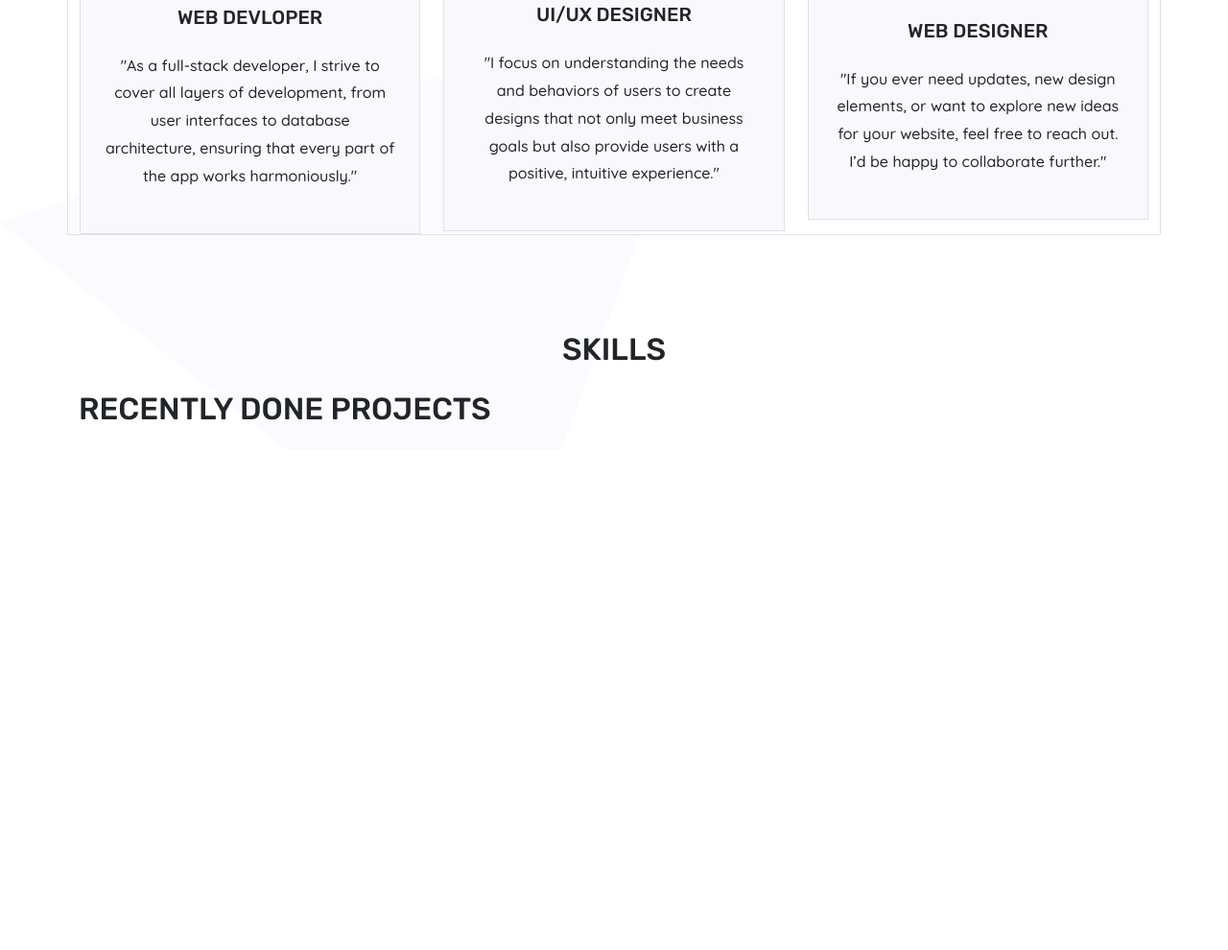
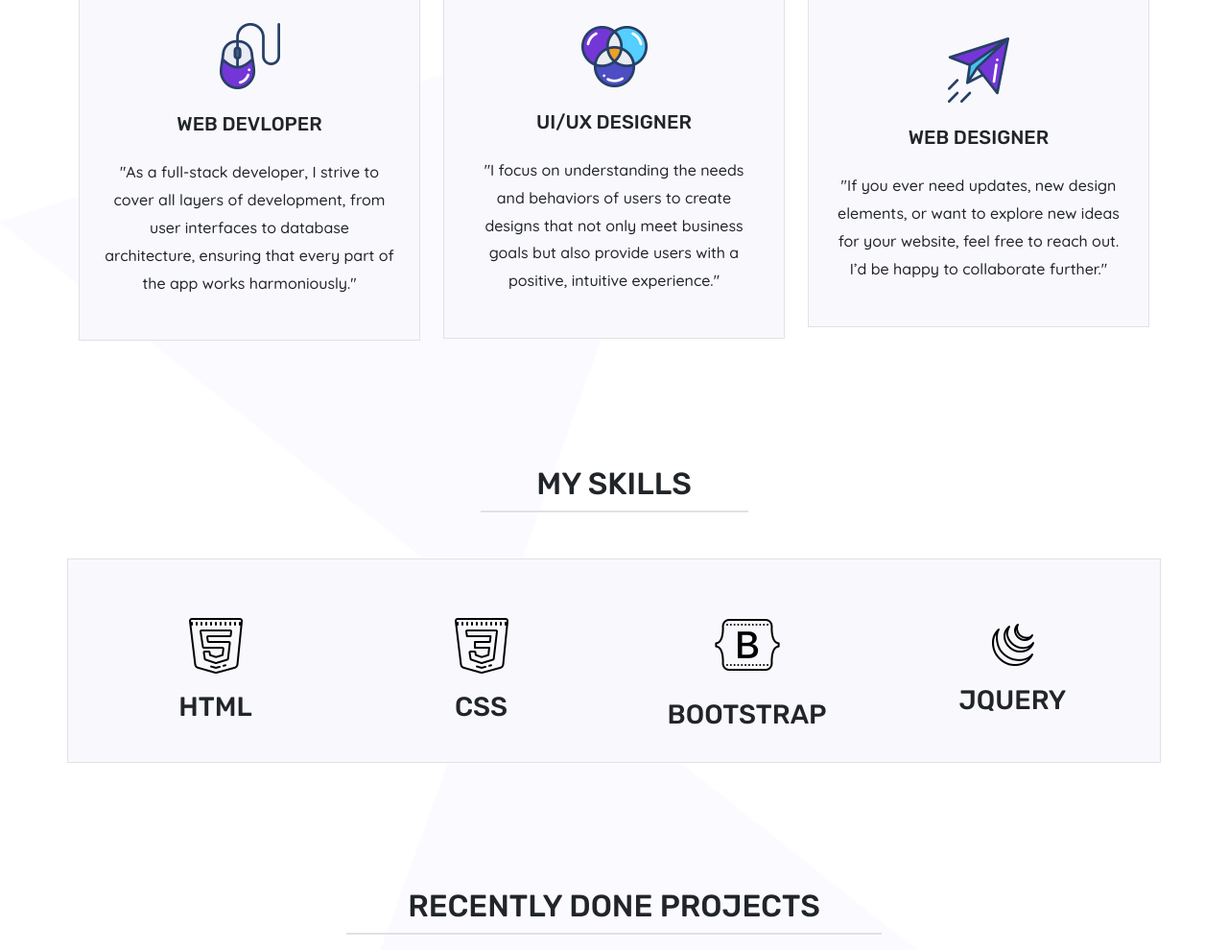
Before and after one commit to amitdabhi01/Portfolio, a plain HTML site: page index.html in a window 1280 px wide. Shown: the part 1542-2532 px from the top of the page at 96% size. Before the commit the page ends 2011 px from the top, so only its background shows below. Drawn offline with Linux system fonts and the light colour scheme.

Commit message:
skills section done

```diff
--- a/index.html
+++ b/index.html
@@ -38,7 +38,7 @@
 
 
   <section>
-    <div class="container border margin-b">
+    <div class="container margin-b">
       <div class="row justify-content-center align-items-center">
         <div class="col-7">
           <div class="banner-content">
@@ -58,7 +58,7 @@
   </section>
 
   <section>
-    <div class="container border margin-b">
+    <div class="container margin-b">
       <div class="row justify-content-center align-items-center">
         <div class="col-5">
           <img src="img/about-us.png" alt="" class="img-fluid">
@@ -84,12 +84,13 @@
 
 
   <section>
-    <div class="container border margin-b">
+    <div class="container margin-b">
       <div class="title text-center">
         <h2 class="mb-3">
           SERVICES OFFERS
         </h2>
-        <p class="mb-4">
+        <p class="border w-25 mx-auto p-0"></p>
+        <p class="mb-4 mt-4">
           "I appreciate the feedback! Combining UI/UX design with full-stack development allows me to create not only visually <br/> appealing websites but also those that are easy to use and perform well across all devices."
         </p>
       </div>
@@ -121,11 +122,38 @@
 
 
   <section>
-    <div class="container">
-      <div class="title">
-        <h2 class="mb-4 text-center">
-          SKILLS
+    <div class="container margin-b">
+      <div class="title mb-5">
+        <h2 class="text-center">
+          MY SKILLS
         </h2>
+        <p class="border w-25 mx-auto p-0"></p>
+      </div>
+      <div class="row justify-content-center align-items-center g-4 border my-skills mb-5 mt-4">
+        <div class="col-sm-12 col-md-6 col-lg-4 col-xl-3">
+          <div class="my-skills-item text-center">
+            <img src="img/html.png" alt="" class="mb-3">
+            <h3>HTML</h3>
+          </div>
+        </div>
+        <div class="col-sm-12 col-md-6 col-lg-4 col-xl-3">
+          <div class="my-skills-item text-center">
+            <img src="img/css.png" alt="" class="mb-3">
+            <h3>CSS</h3>
+          </div>
+        </div>
+        <div class="col-sm-12 col-md-6 col-lg-4 col-xl-3">
+          <div class="my-skills-item text-center">
+            <img src="img/bootstrap.png" alt="" class="mb-3">
+            <h3>BOOTSTRAP</h3>
+          </div>
+        </div>
+        <div class="col-sm-12 col-md-6 col-lg-4 col-xl-3">
+          <div class="my-skills-item text-center">
+            <img src="img/jquery.png" alt="" class="mb-3">
+            <h3>JQUERY</h3>
+          </div>
+        </div>
       </div>
     </div>
   </section>
@@ -135,10 +163,12 @@
   <section>
     <div class="container">
       <div class="title">
-        <h2 class="mb-4 text-start">
+        <h2 class="text-center">
           RECENTLY DONE PROJECTS
         </h2>
+        <p class="border w-50 mx-auto p-0"></p>
       </div>
+
     </div>
   </section>
 
--- a/style.css
+++ b/style.css
@@ -12,7 +12,7 @@ p{
 }
 
 .margin-b{
-    margin-bottom: 100px;
+    margin-bottom: 130px;
 }
 
 
@@ -91,6 +91,24 @@ p{
 
 
 
+
+/* ---------------------------------------- my-skills start ---------------------------------------- */
+.my-skills{
+    padding: 25px 15px;
+    background: #f9f9fd;
+    transition: all 0.5s;
+}
+.my-skills:hover{
+    background: #fff;
+    box-shadow: 0px 15px 30px rgba(77, 87, 222, 0.3);
+}
+/* ---------------------------------------- my-skills end ---------------------------------------- */
+
+
+
+
+
+
 /* ---------------------------------------- my-services start ---------------------------------------- */
 .service-item{
     padding: 45px 25px;
```
Also changed, not shown: img/bootstrap.png (added), img/css.png (added), img/html.png (added), img/jquery.png (added).
